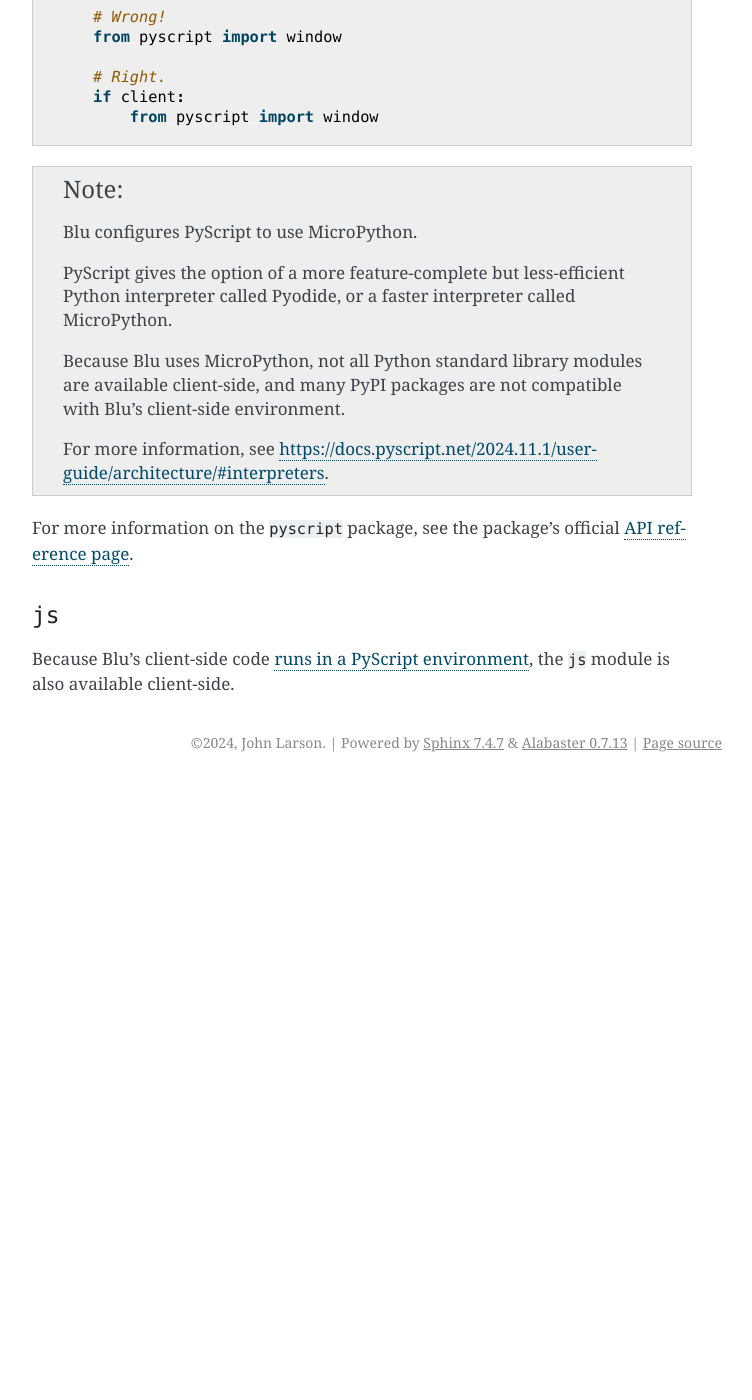
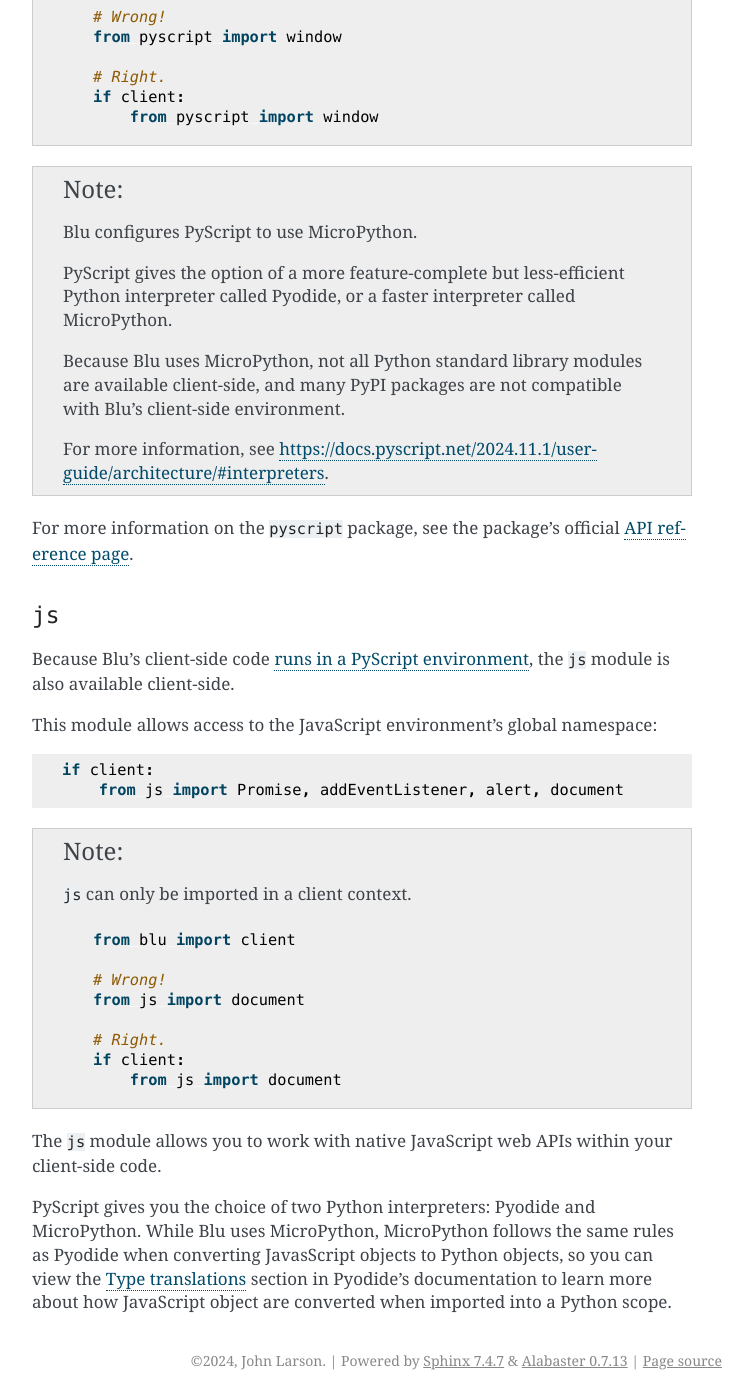
Before and after one commit to johnlarson/blu, a Sphinx documentation site: the page built from docs/api-reference/external-packages.rst, in a window 1280 px wide and 1400 px high, scrolled down 2045 px. Shown: the whole window, without its empty margins (388-1140 px from the left). Built offline with Sphinx 7.4.7, drawn with Linux system fonts in a browser that asks for light colours; before the commit the page ends 2827 px from its top, so only the background shows below that.

Commit message:
external packages -- js

```diff
--- a/docs/api-reference/external-packages.rst
+++ b/docs/api-reference/external-packages.rst
@@ -117,3 +117,31 @@ For more information on the ``pyscript`` package, see the package's official `AP
 ++++++
 
 Because Blu's client-side code :ref:`runs in a PyScript environment <external-packages/pyscript>`, the ``js`` module is also available client-side.
+
+This module allows access to the JavaScript environment's global namespace:
+
+.. code-block:: python
+
+    if client:
+        from js import Promise, addEventListener, alert, document
+
+
+.. note::
+
+    ``js`` can only be imported in a client context.
+
+    .. code-block:: python
+
+        from blu import client
+
+        # Wrong!
+        from js import document
+
+        # Right.
+        if client:
+            from js import document
+
+
+The ``js`` module allows you to work with native JavaScript web APIs within your client-side code.
+
+PyScript gives you the choice of two Python interpreters: Pyodide and MicroPython. While Blu uses MicroPython, MicroPython follows the same rules as Pyodide when converting JavasScript objects to Python objects, so you can view the `Type translations <https://pyodide.org/en/stable/usage/type-conversions.html>`_ section in Pyodide's documentation to learn more about how JavaScript object are converted when imported into a Python scope.
```
